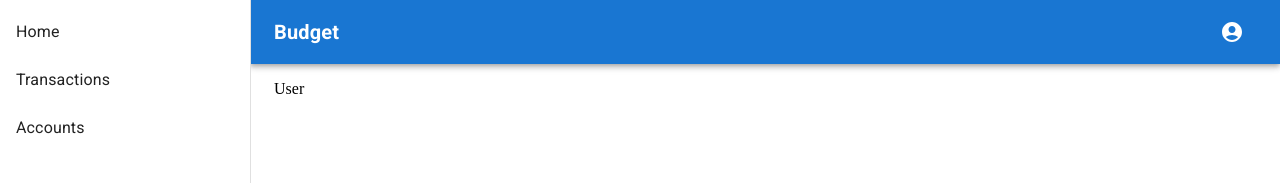
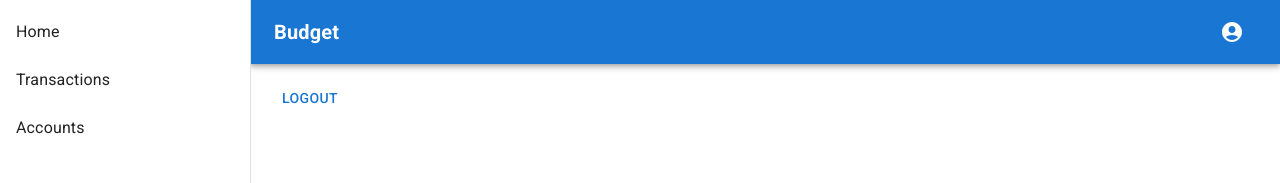
Before and after one commit to elmojohnson/budget_app, a Next.js app: page /user in a window 1280 px wide. Shown: the top 183 px of the page. Built offline with nearby package versions, Linux system fonts and the light colour scheme; no server answers.

Commit message:
Added: User logout

```diff
--- /dev/null
+++ b/hooks/useUser.tsx
@@ -0,0 +1,22 @@
+import React from "react";
+import { useRouter } from "next/router";
+
+import { auth } from "../lib/firebase";
+import { signOut } from "firebase/auth";
+
+const useUser = () => {
+  const router = useRouter();
+
+  const handleLogout = () => {
+    signOut(auth)
+      .then((res) => {
+        console.log(res);
+        router.push("/user/login");
+      })
+      .catch((err) => console.error(err));
+  };
+
+  return { handleLogout };
+};
+
+export default useUser;
--- a/pages/user/index.tsx
+++ b/pages/user/index.tsx
@@ -1,10 +1,15 @@
-import Layout from '@/components/layouts/Layout'
-import React from 'react'
+import Layout from "@/components/layouts/Layout";
+import useUser from "@/hooks/useUser";
+
+import Button from "@mui/material/Button";
 
 const User = () => {
+  const {handleLogout} = useUser();
   return (
-    <Layout>User</Layout>
-  )
-}
+    <Layout>
+      <Button onClick={handleLogout}>Logout</Button>
+    </Layout>
+  );
+};
 
-export default User
+export default User;
```
